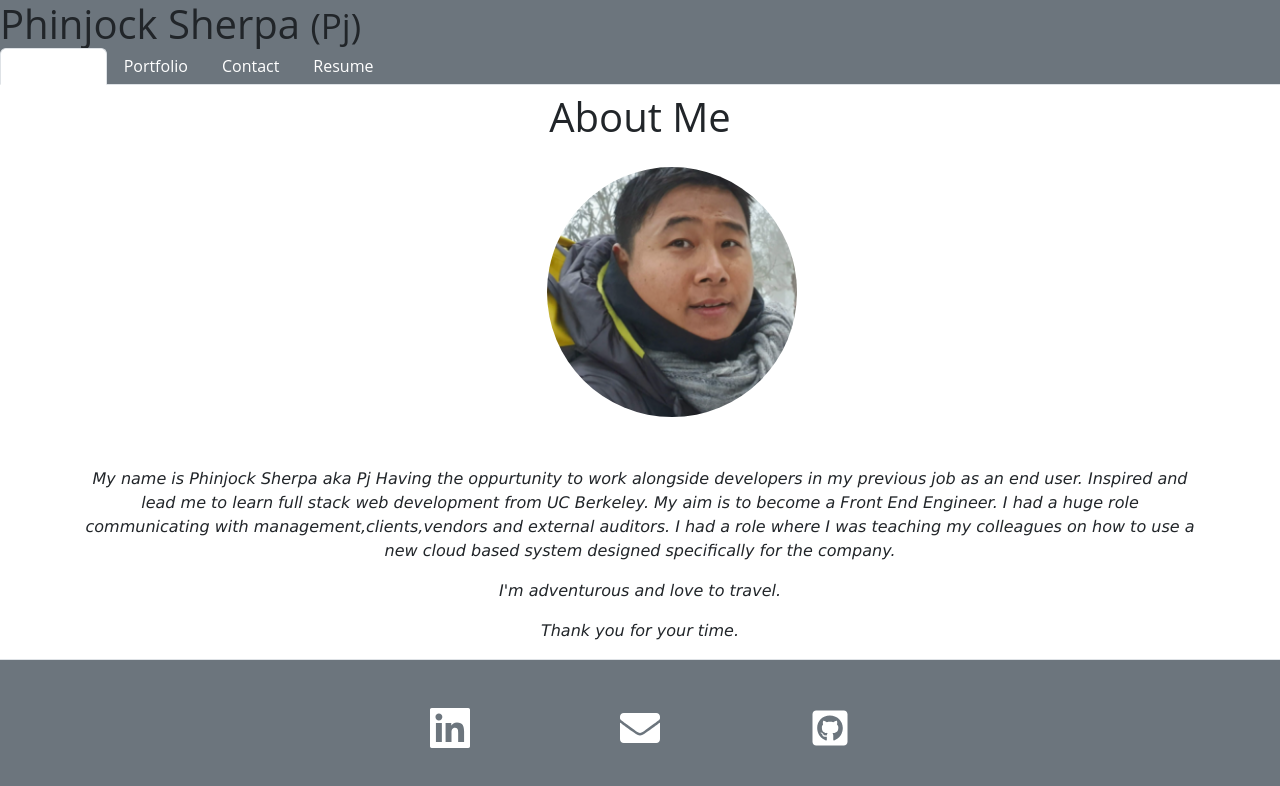
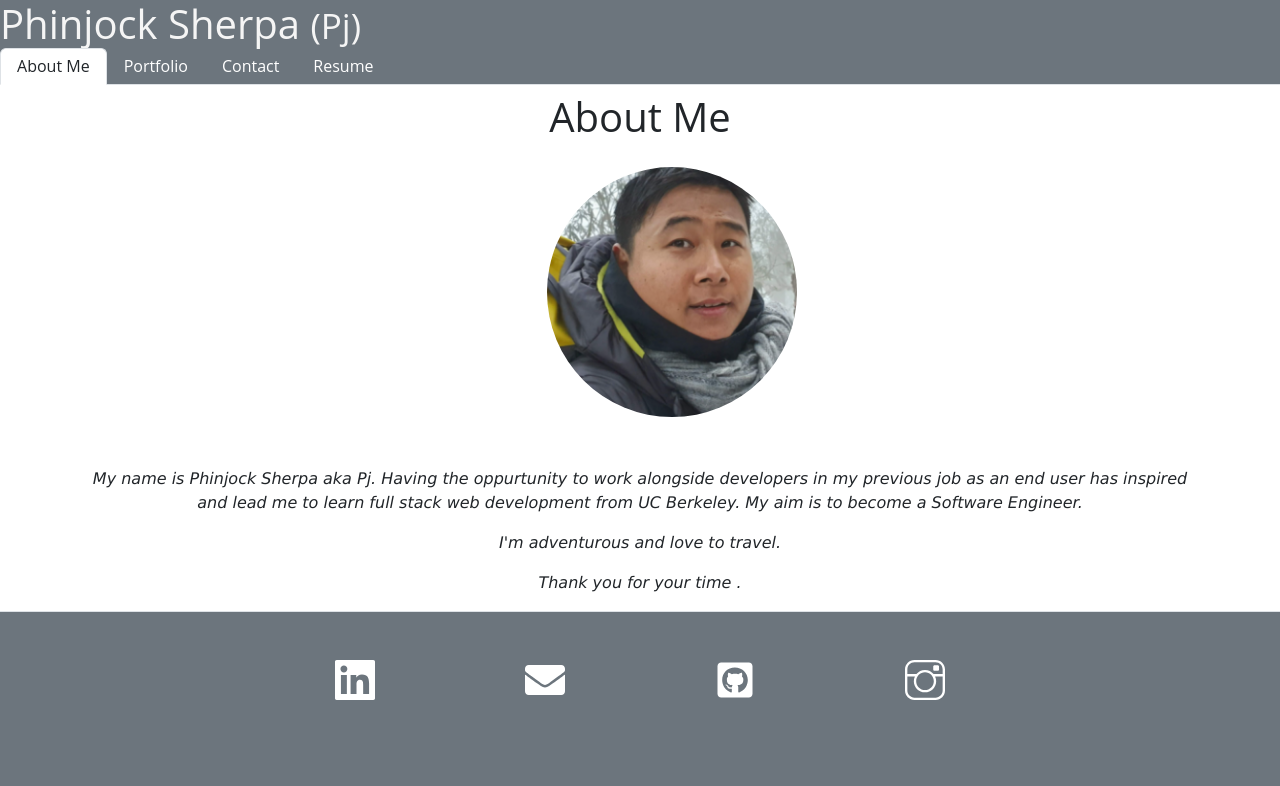
Before and after one commit to pjsherpa/Pj-Portfolio, a React (Create React App) app: page / in a window 1280 px wide. Shown: the top 786 px of the page. Built offline with nearby package versions, Linux system fonts and the light colour scheme.

Commit message:
Polished UI

```diff
--- a/package.json
+++ b/package.json
@@ -14,6 +14,7 @@
     "gh-pages": "^4.0.0",
     "js-file-download": "^0.4.12",
     "react": "^18.2.0",
+    "react-animations": "^1.0.0",
     "react-bootstrap": "^2.5.0",
     "react-dom": "^18.2.0",
     "react-icons": "^4.6.0",
--- a/src/App.css
+++ b/src/App.css
@@ -42,3 +42,11 @@ Card.body {
   padding: 5px;
   width: 150px;
 }
+
+.resume:hover{
+  transform:scale3d(1);
+}
+
+.topend{
+  color:whitesmoke
+}
--- a/src/component/Footer/Footer.js
+++ b/src/component/Footer/Footer.js
@@ -1,5 +1,6 @@
 import { FaGithubSquare, FaEnvelope } from "react-icons/fa";
 import { GrLinkedin } from "react-icons/gr";
+import { TfiInstagram } from "react-icons/tfi";
 import { IconContext } from "react-icons";
 
 const Footer = () => {
@@ -26,6 +27,11 @@ const Footer = () => {
                 <FaGithubSquare className="w-100" />
               </a>
             </div>
+            <div className="col col-lg-2 hover">
+              <a href="https://www.instagram.com/wheniseeplaces/">
+                <TfiInstagram className="w-100" />
+              </a>
+            </div>
           </IconContext.Provider>
         </div>
       </div>
--- a/src/component/Header/Header.js
+++ b/src/component/Header/Header.js
@@ -12,7 +12,7 @@ const Header = () => {
   //Once we select navbar items the page gets rendered to the selected component as it's function is being called from pages.js.
   const renderPage = () => {
     if (currentPage === "AboutMe") {
-      return <AboutMe />;
+      return <AboutMe style={{ color: "black" }} />;
     }
     if (currentPage === "Portfolio") {
       return <Portfolio />;
--- a/src/component/Navbar/NavTab.js
+++ b/src/component/Navbar/NavTab.js
@@ -12,7 +12,9 @@ const NavTab = ({ currentPage, handlePageChange }) => {
             onClick={() => handlePageChange("AboutMe")}
             //changes selected nav-items to 'nav-link-active' using bootstrap to show a better visual, stating we are in this page.
             className={
-              currentPage === "AboutMe" ? "nav-link active" : "nav-link"
+              currentPage === "AboutMe"
+                ? "nav-link active text-dark"
+                : "nav-link"
             }
           >
             About Me
@@ -24,7 +26,9 @@ const NavTab = ({ currentPage, handlePageChange }) => {
             style={{ color: "white" }}
             onClick={() => handlePageChange("Portfolio")}
             className={
-              currentPage === "Portfolio" ? "nav-link active" : "nav-link"
+              currentPage === "Portfolio"
+                ? "nav-link active text-dark"
+                : "nav-link"
             }
           >
             Portfolio
@@ -36,7 +40,9 @@ const NavTab = ({ currentPage, handlePageChange }) => {
             style={{ color: "white" }}
             onClick={() => handlePageChange("Contact")}
             className={
-              currentPage === "Contact" ? "nav-link active" : "nav-link"
+              currentPage === "Contact"
+                ? "nav-link active text-dark"
+                : "nav-link"
             }
           >
             Contact
@@ -48,7 +54,9 @@ const NavTab = ({ currentPage, handlePageChange }) => {
             style={{ color: "white" }}
             onClick={() => handlePageChange("Resume")}
             className={
-              currentPage === "Resume" ? "nav-link active" : "nav-link"
+              currentPage === "Resume"
+                ? "nav-link active text-dark"
+                : "nav-link"
             }
           >
             Resume
--- a/src/component/pages/AboutMe.js
+++ b/src/component/pages/AboutMe.js
@@ -13,17 +13,14 @@ const AboutMe = () => {
         </div>
         <br></br>
         <p className="text-center">
-          My name is Phinjock Sherpa aka Pj Having the oppurtunity to work
-          alongside developers in my previous job as an end user. Inspired and
-          lead me to learn full stack web development from UC Berkeley. My aim
-          is to become a Front End Engineer. I had a huge role communicating
-          with management,clients,vendors and external auditors. I had a role
-          where I was teaching my colleagues on how to use a new cloud based
-          system designed specifically for the company.
+          My name is Phinjock Sherpa aka Pj. Having the oppurtunity to work
+          alongside developers in my previous job as an end user has inspired
+          and lead me to learn full stack web development from UC Berkeley. My
+          aim is to become a Software Engineer.
         </p>
         <p className="text-center">I'm adventurous and love to travel. </p>
 
-        <p className="text-center">Thank you for your time.</p>
+        <p className="text-center">Thank you for your time .</p>
       </div>
     </>
   );
--- a/src/component/pages/Contact.js
+++ b/src/component/pages/Contact.js
@@ -103,7 +103,7 @@ const Contact = () => {
           onClick={handleFormSubmit}
           className="btn btn-secondary my-2 mx-auto w-100"
         >
-          Submit
+          Send Message
         </button>
       </form>
       {errorMessage && (
--- a/src/component/pages/Portfolio.js
+++ b/src/component/pages/Portfolio.js
@@ -86,7 +86,7 @@ const Portfolio = () => {
                         href="https://pjsherpa.github.io/weather-dashboard-v.01/"
                         className="siteLink"
                       >
-                        Weather
+                        Weather Forecast
                       </a>
                     </Button>
                     {"  "}
@@ -97,7 +97,7 @@ const Portfolio = () => {
                     </Button>
                     <Card.Img src={Weather} />
                   </Card.Title>
-                  <Card.Text>Weather Forecast</Card.Text>
+                  <Card.Text>Always good to know the weather</Card.Text>
                 </Card.Body>
               </Card>
             </div>
@@ -122,7 +122,7 @@ const Portfolio = () => {
                     </Button>
                     <Card.Img src={Noteimg} />
                   </Card.Title>
-                  <Card.Text>Note takers</Card.Text>
+                  <Card.Text>Best practice is to always take notes</Card.Text>
                 </Card.Body>
               </Card>
             </div>
@@ -148,7 +148,7 @@ const Portfolio = () => {
                     </Button>
                     <Card.Img src={Schedulerimg} />
                   </Card.Title>
-                  <Card.Text>Work Day Scheduler</Card.Text>
+                  <Card.Text>Busy days needs a good schedule</Card.Text>
                 </Card.Body>
               </Card>
             </div>
@@ -161,7 +161,7 @@ const Portfolio = () => {
                         href="https://pjsherpa.github.io/Password-Generator/"
                         className="siteLink"
                       >
-                        Create Password
+                        Geneate password
                       </a>
                     </Button>
                     {"  "}
@@ -172,7 +172,7 @@ const Portfolio = () => {
                     </Button>
                     <Card.Img src={Passwordimg} />
                   </Card.Title>
-                  <Card.Text>Geneate password</Card.Text>
+                  <Card.Text>Create Password with character choices</Card.Text>
                 </Card.Body>
               </Card>
             </div>
--- a/src/component/pages/Resume.js
+++ b/src/component/pages/Resume.js
@@ -4,16 +4,7 @@ const Resume = () => {
   return (
     <div className="container">
       <br></br>
-      <h4>
-        Download my{" "}
-        <a
-          href="PjResume.pdf"
-          download="PjResume.pdf"
-          style={{ color: "black", fontSize: "large" }}
-        >
-          Resume
-        </a>
-      </h4>
+
       <h1>Resume</h1>
       <h3>Front-End Proficiencies</h3>
       <ul>
@@ -39,6 +30,19 @@ const Resume = () => {
         <li>MVC</li>
         <li>ODM</li>
       </ul>
+      <h5 className="text-center">
+        Download Resume{" "}
+        <button type="button" className="btn btn-success btn-sm resume">
+          {" "}
+          <a
+            href="PjResume.pdf"
+            download="PjResume.pdf"
+            style={{ color: "black" }}
+          >
+            ⬇
+          </a>
+        </button>
+      </h5>
     </div>
   );
 };
```
Also changed, not shown: 1 other file (tests, documents, lock files or other folders).
